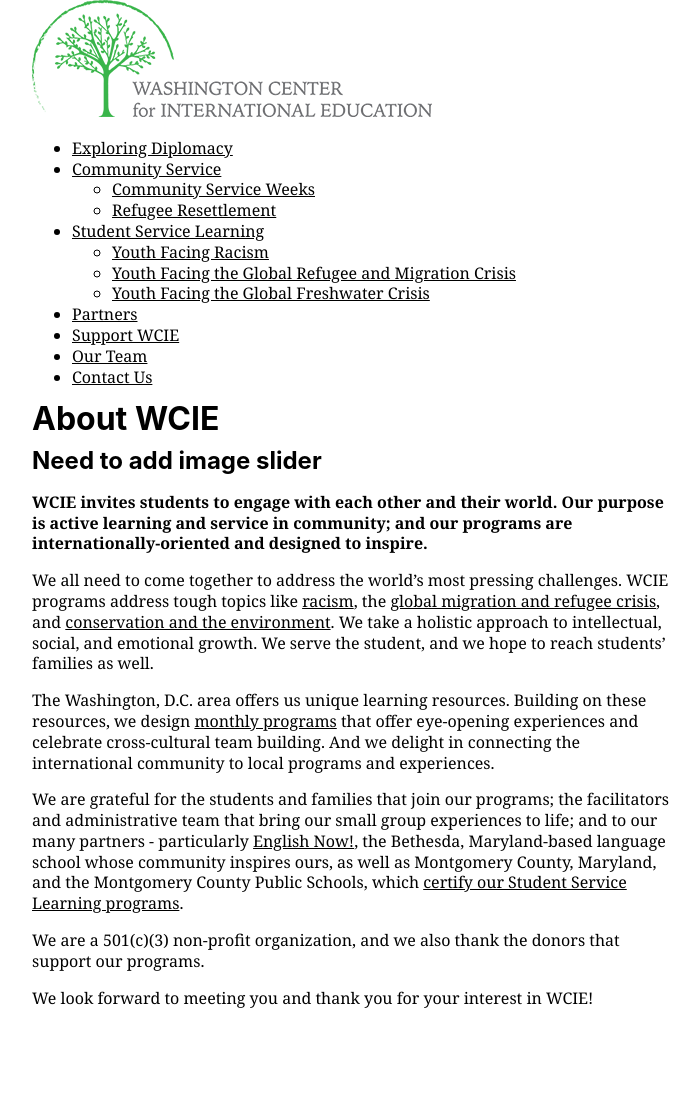
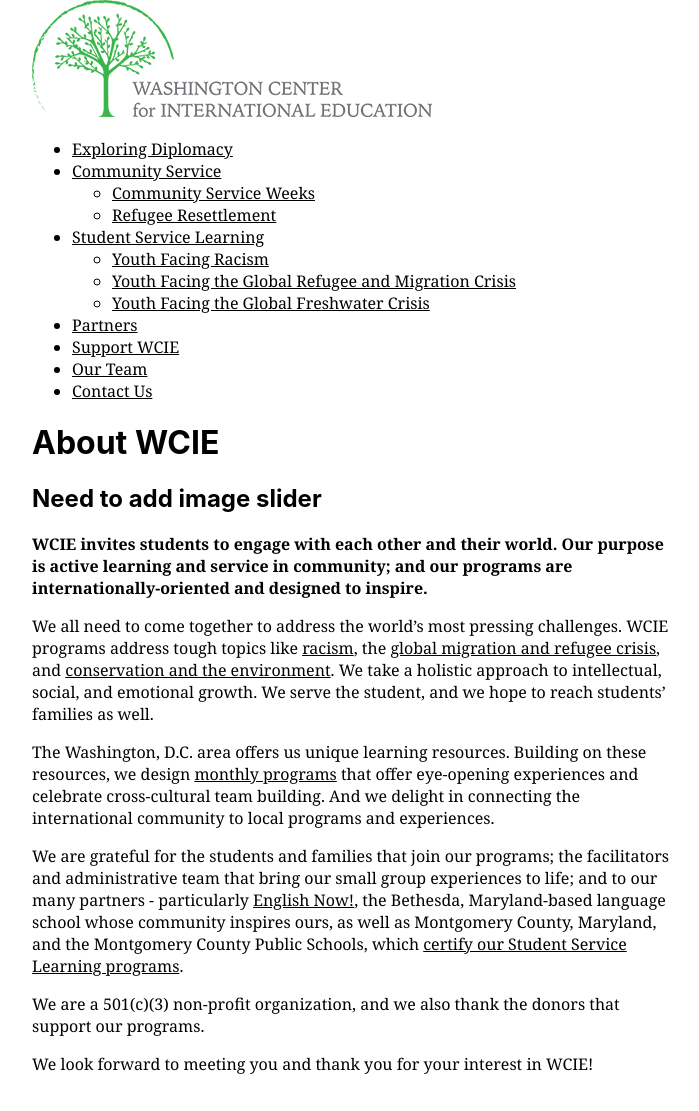
Before and after one commit to washingtoncie/washingtoncie.github.io, a Jekyll site: the page built from index.md, in a window 1280 px wide. Shown: the whole page, without its empty margins (288-987 px from the left). Built offline with Jekyll 4.4.1, drawn with Linux system fonts in a browser that asks for light colours; our own code applies the rules of GitHub Pages for plain Markdown files; before the commit the page ends 1044 px from its top, so only the background shows below that.

Commit message:
Fix line spacing

```diff
--- a/css/main.css
+++ b/css/main.css
@@ -12,7 +12,6 @@
   width: clamp(45ch, 50%, 75ch);
   margin: auto;
   padding-bottom: 20px;
-  line-height: 1.3rem;
 }
 h1, h2, h3, h4, h5, h6 {
   font-family: var(--sans);
```
